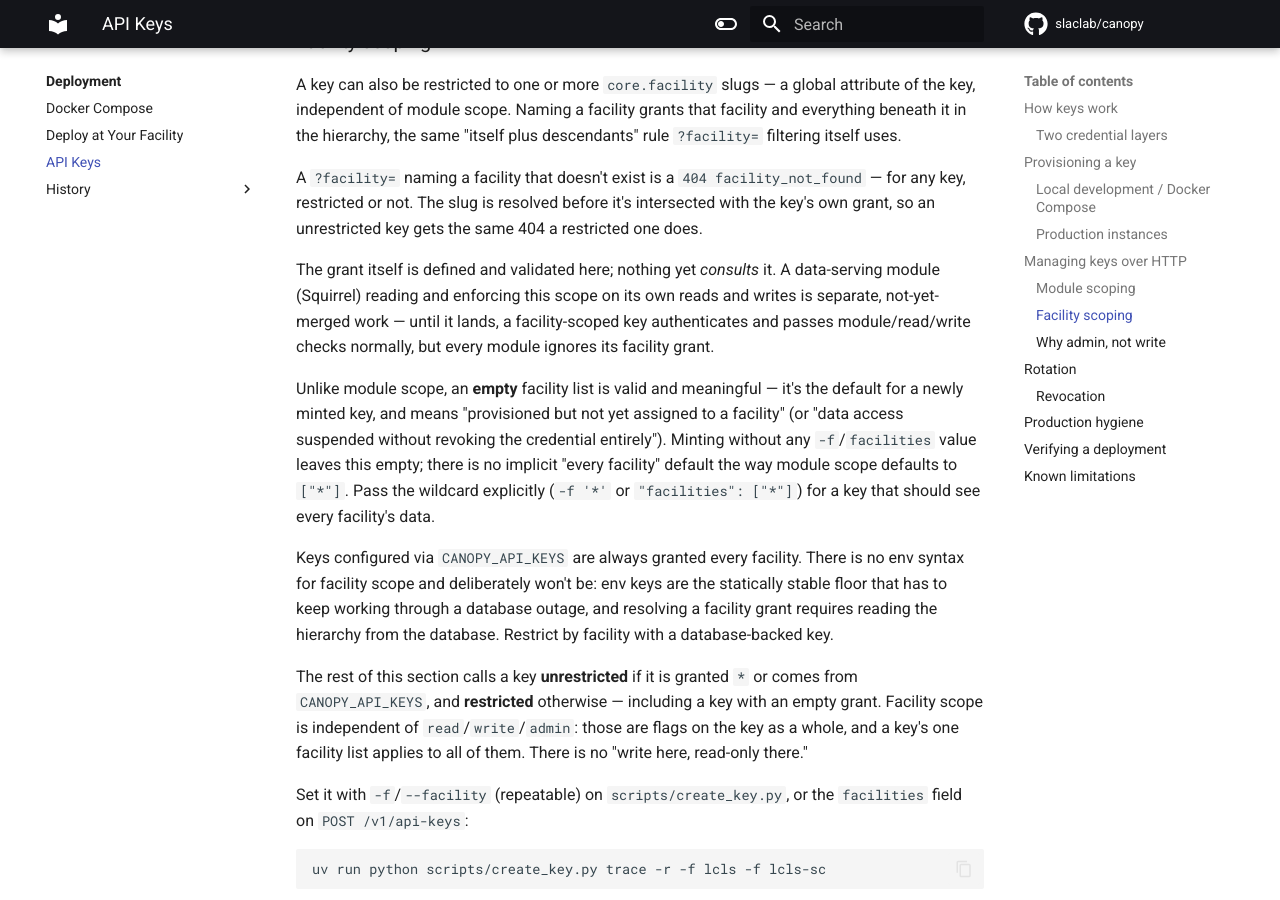
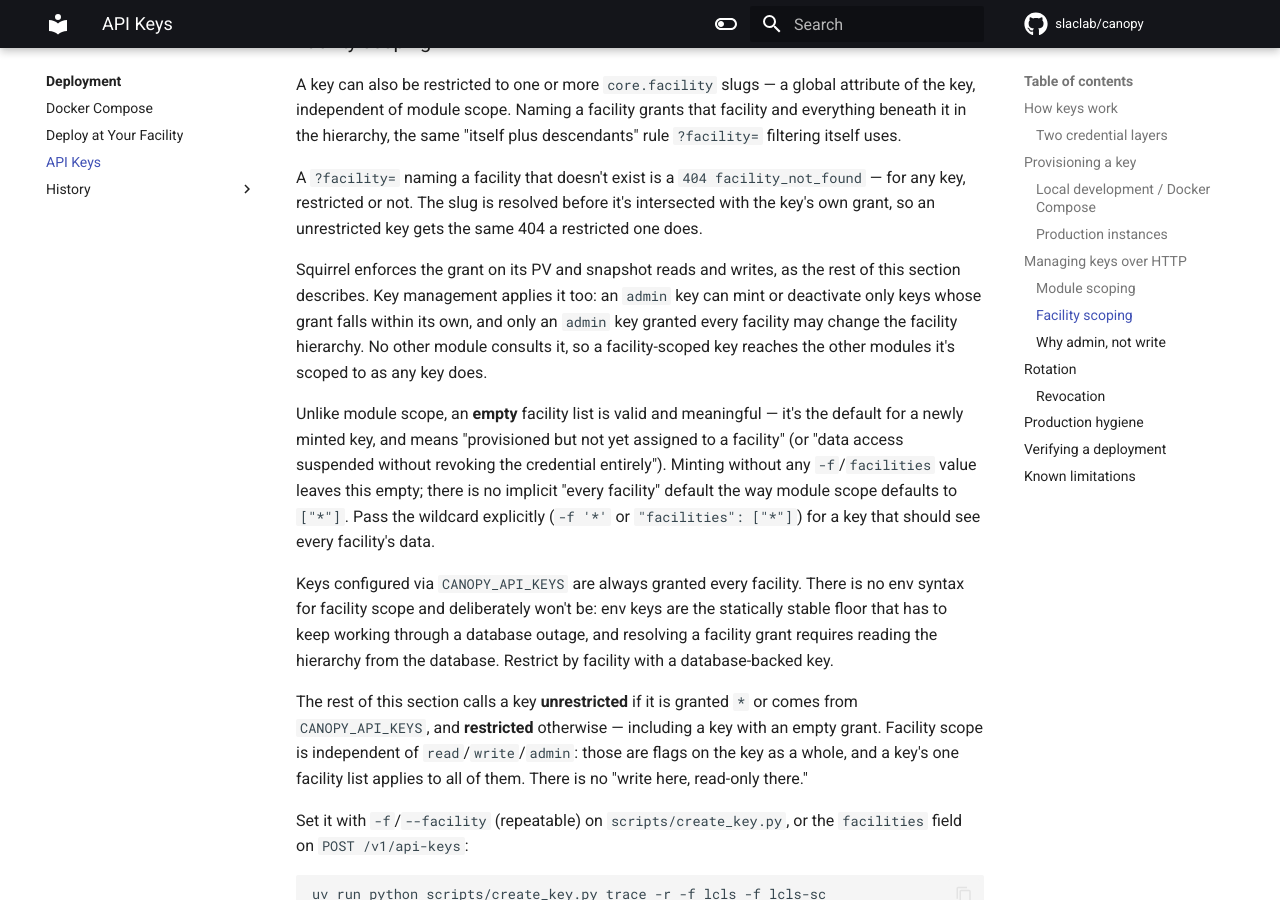
Before and after one commit to slaclab/canopy, an MkDocs documentation site: the page built from docs/deployment/api-keys.md, in a window 1280 px wide and 900 px high, scrolled down 4119 px. Built offline with MkDocs 1.6.1 and Material for MkDocs 9.7.7, drawn with Linux system fonts in a browser that asks for light colours; comment, search, counter and statistics services are not loaded.

Commit message:
DOC: Say what consults a key's facility grant
api-keys.md still said nothing consults the grant, which has been stale since Squirrel started enforcing it. It now names Squirrel's reads and writes, key management's containment and the facility hierarchy gate, and says no other module consults it.

```diff
--- a/docs/deployment/api-keys.md
+++ b/docs/deployment/api-keys.md
@@ -192,11 +192,12 @@ A `?facility=` naming a facility that doesn't exist is a `404 facility_not_found
 with the key's own grant, so an unrestricted key gets the same 404 a restricted
 one does.
 
-The grant itself is defined and validated here; nothing yet *consults* it. A
-data-serving module (Squirrel) reading and enforcing this scope on its own
-reads and writes is separate, not-yet-merged work — until it lands, a
-facility-scoped key authenticates and passes module/read/write checks
-normally, but every module ignores its facility grant.
+Squirrel enforces the grant on its PV and snapshot reads and writes, as the
+rest of this section describes. Key management applies it too: an `admin` key
+can mint or deactivate only keys whose grant falls within its own, and only an
+`admin` key granted every facility may change the facility hierarchy. No other
+module consults it, so a facility-scoped key reaches the other modules it's
+scoped to as any key does.
 
 Unlike module scope, an **empty** facility list is valid and meaningful — it's
 the default for a newly minted key, and means "provisioned but not yet
```
